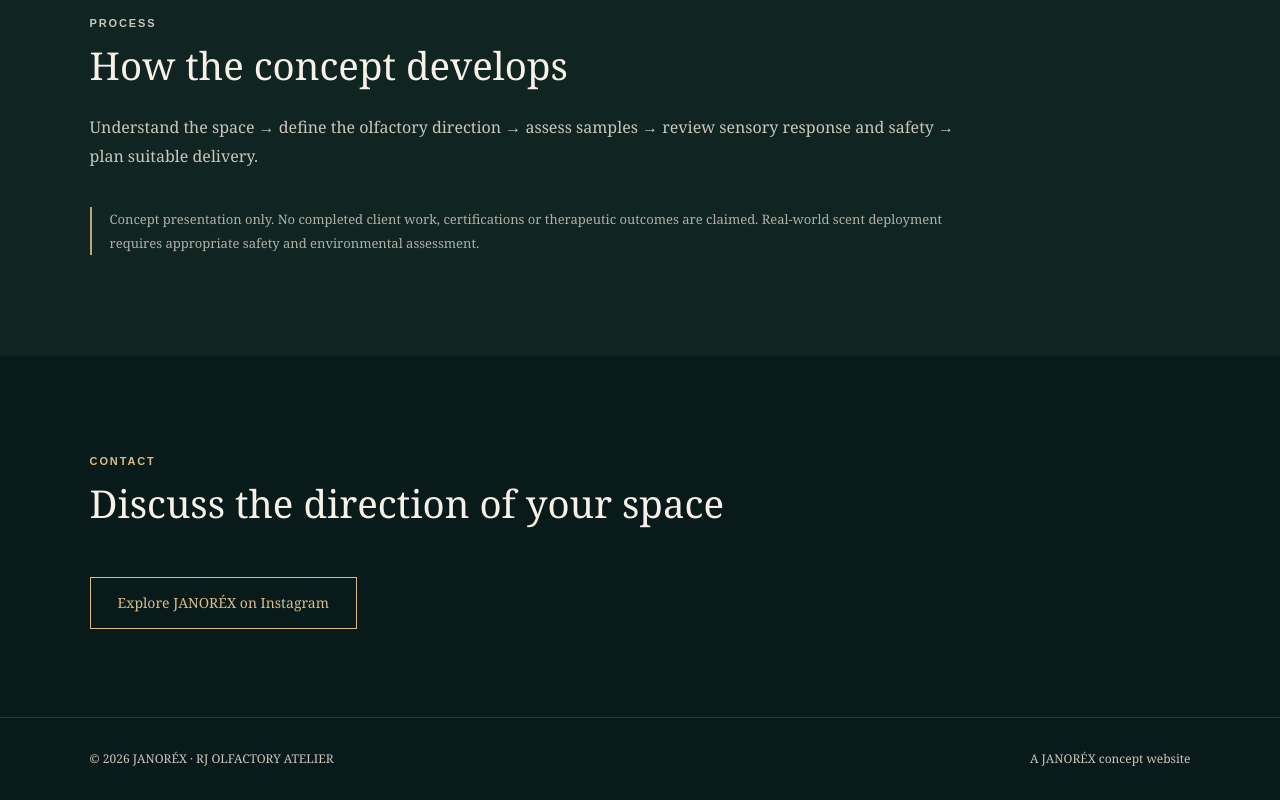
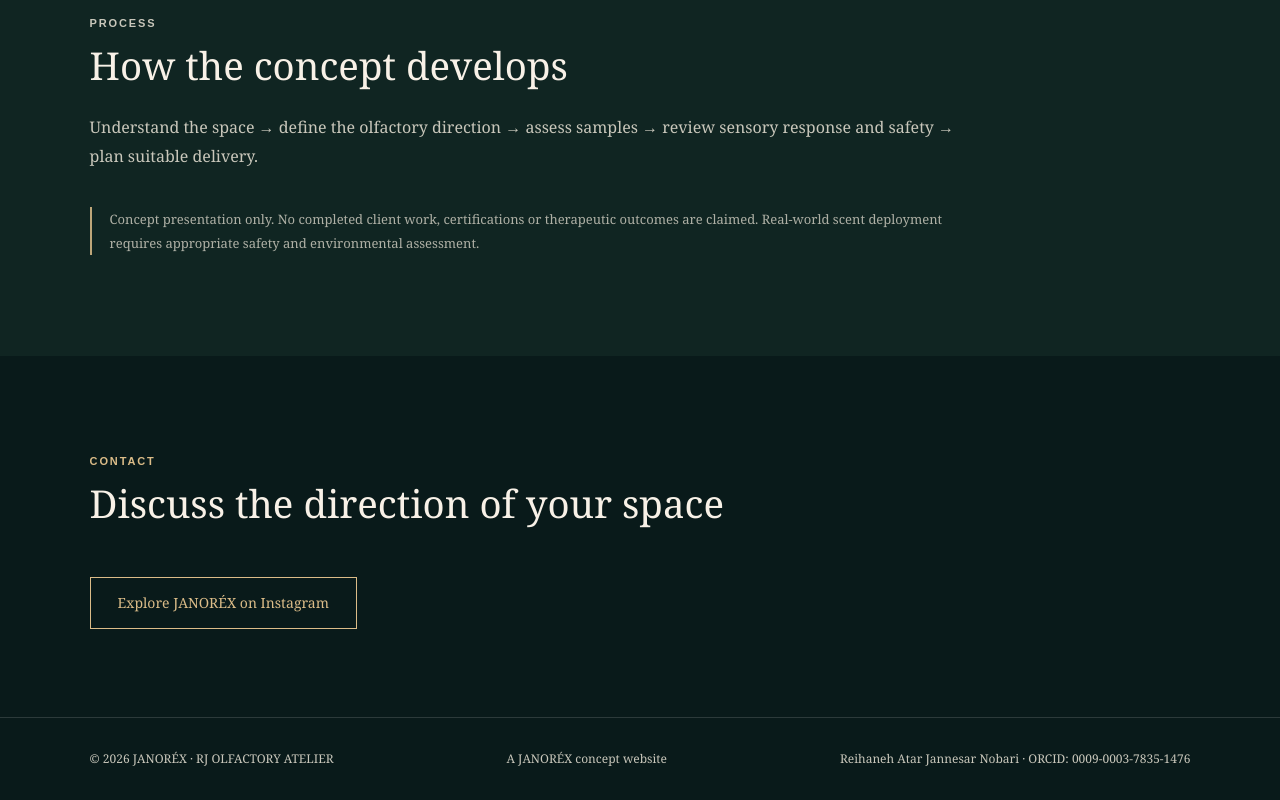
Before and after one commit to x-jannesar/JANOREX, a plain HTML site: page sites/en/index.html in a window 1280 px wide. Shown: the part 1705-2505 px from the top of the page. Drawn offline with Linux system fonts and the light colour scheme.

Commit message:
Add Reihaneh ORCID and verification

```diff
--- a/sites/en/index.html
+++ b/sites/en/index.html
@@ -24,8 +24,8 @@ section.content{padding:88px max(7vw,24px)}.intro{background:#102522}.intro p{ma
 .process{background:#102522}.process p{max-width:880px;color:var(--muted)}.caution{font-size:13px;opacity:.86;border-inline-start:2px solid var(--gold);padding-inline-start:18px;margin-top:35px}
 footer{border-top:1px solid #ffffff24;padding:30px max(7vw,24px);display:flex;justify-content:space-between;flex-wrap:wrap;gap:20px;color:var(--muted);font-size:12px}
 @media(max-width:760px){.hero{grid-template-columns:1fr;padding-block:60px;min-height:0}.art{max-width:290px;opacity:.86}.cards{grid-template-columns:1fr}section.content{padding-block:64px}header{align-items:flex-start}}
-</style>
-</head>
+.hero{background:radial-gradient(circle at 60% 25%,#243f61,transparent 55%),linear-gradient(130deg,#091322,#142840)}.service{background:linear-gradient(155deg,#1b3345,#101d2b)}</style>
+<meta name="google-site-verification" content="vM_7W2J-sU3Rq5W0wk0j6W85SU7spvGq8XoZDJ5NMYY"><meta name="author" content="Reihaneh Atar Jannesar Nobari"><script type="application/ld+json">{"@context":"https://schema.org","@type":"Person","name":"Reihaneh Atar Jannesar Nobari","alternateName":["ریحانه عطار جاننثار نوبری","ریحانه جان‌نثار","Reihaneh Jannesar"],"sameAs":"https://orcid.org/0009-0003-7835-1476"}</script></head>
 <body>
 <header><a class="brand" href="./" aria-label="JANORÉX home">JANORÉX</a><nav class="nav" aria-label="Primary navigation"><a href="#disciplines">DISCIPLINES</a><a href="#approach">PROCESS</a><a href="#contact">CONTACT</a></nav></header>
 <main>
@@ -34,5 +34,5 @@ footer{border-top:1px solid #ffffff24;padding:30px max(7vw,24px);display:flex;ju
 <section class="content" id="disciplines"><p class="overline">DISCIPLINES</p><div class="cards"><article class="service"><span class="number">01</span><h3>Signature residences</h3><p>Concepts for reception areas, lobbies and shared architectural spaces.</p></article><article class="service"><span class="number">02</span><h3>Executive environments</h3><p>A restrained sensory direction for reception and professional settings.</p></article><article class="service"><span class="number">03</span><h3>Luxury retail</h3><p>A scent identity aligned with a brand’s tone and the visitor experience.</p></article></div></section>
 <section class="content process" id="approach"><p class="overline">PROCESS</p><h2>How the concept develops</h2><p>Understand the space → define the olfactory direction → assess samples → review sensory response and safety → plan suitable delivery.</p><p class="caution">Concept presentation only. No completed client work, certifications or therapeutic outcomes are claimed. Real-world scent deployment requires appropriate safety and environmental assessment.</p></section>
 <section class="content" id="contact"><p class="overline">CONTACT</p><h2>Discuss the direction of your space</h2><a class="button" target="_blank" rel="noopener noreferrer" href="https://www.instagram.com/janorex_perfume/">Explore JANORÉX on Instagram</a></section>
-</main><footer><span>© 2026 JANORÉX · RJ OLFACTORY ATELIER</span><span>A JANORÉX concept website</span></footer>
+</main><footer><span>© 2026 JANORÉX · RJ OLFACTORY ATELIER</span><span>A JANORÉX concept website</span><span dir="ltr">Reihaneh Atar Jannesar Nobari · <a href="https://orcid.org/0009-0003-7835-1476" rel="me noopener noreferrer">ORCID: 0009-0003-7835-1476</a></span></footer>
 </body></html>
```
